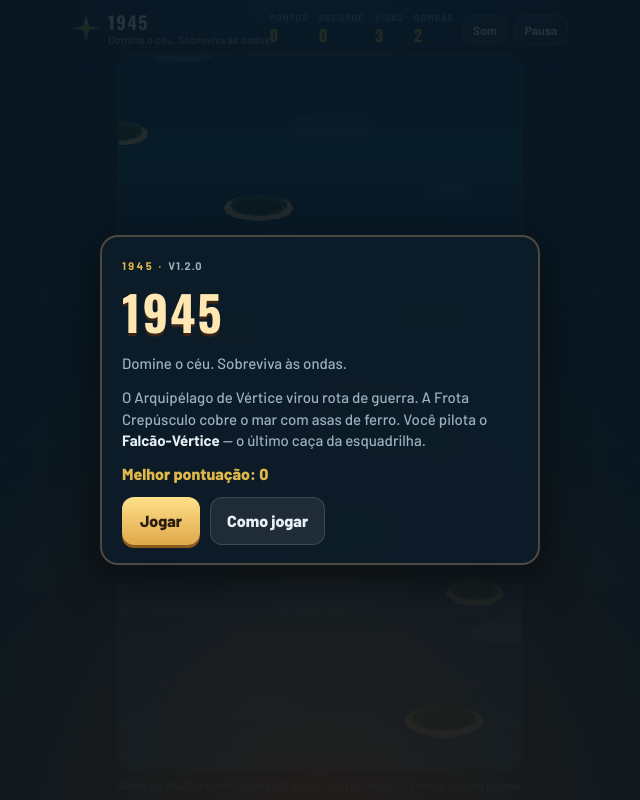
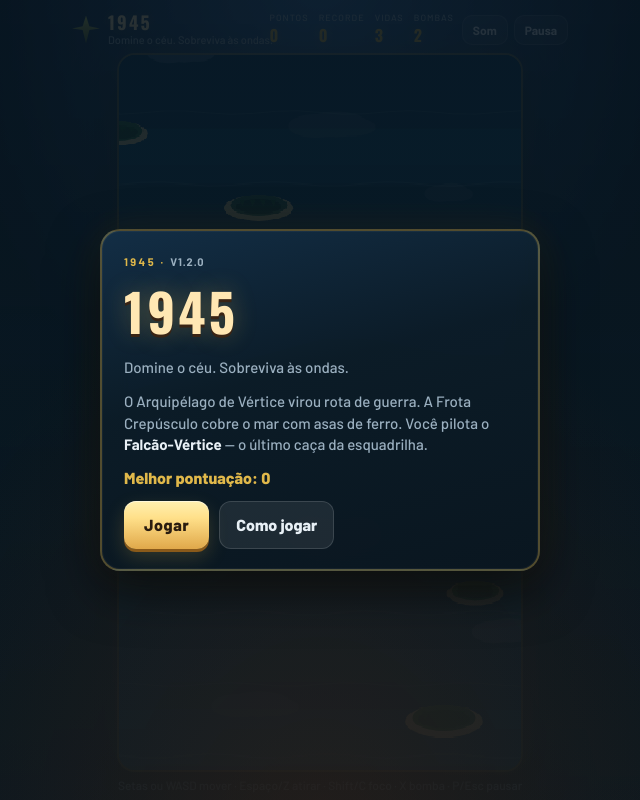
Before and after one commit to KT3746/1945, a website: page index.html in a window 1280 px wide. Shown: the whole page, without its empty margins (320-960 px from the left). Drawn offline with nearby package versions, Linux system fonts and the light colour scheme.

Commit message:
feat: UI/modal/CTA premium

```diff
--- a/css/styles.css
+++ b/css/styles.css
@@ -32,8 +32,9 @@ body {
 body {
   min-height: 100dvh;
   background:
-    radial-gradient(ellipse at 50% -10%, #1a4a6a 0%, transparent 50%),
-    linear-gradient(180deg, #07141f 0%, #0a2230 50%, #071018 100%);
+    radial-gradient(ellipse at 50% -5%, #3a70a8 0%, transparent 42%),
+    radial-gradient(ellipse at 80% 110%, #4a281033 0%, transparent 55%),
+    linear-gradient(180deg, #05101a 0%, #0a2230 45%, #060d14 100%);
 }
 
 #app {
@@ -80,10 +81,12 @@ body {
 .brand h1 {
   font-family: Oswald, Barlow, sans-serif;
   font-size: 18px;
-  letter-spacing: 0.08em;
+  letter-spacing: 0.12em;
   text-transform: uppercase;
   margin: 0;
   line-height: 1;
+  color: #ffe7b3;
+  text-shadow: 0 0 14px #e0b84a33;
 }
 
 .tag {
@@ -113,6 +116,7 @@ body {
   font-size: 16px;
   letter-spacing: 0.04em;
   color: var(--brass);
+  text-shadow: 0 0 12px #e0b84a44;
 }
 
 .toolbar {
@@ -153,7 +157,8 @@ body {
   border-radius: 16px;
   overflow: hidden;
   box-shadow:
-    0 0 0 2px #e0b84a33,
+    0 0 0 2px #e0b84a55,
+    0 0 28px #e0b84a22,
     var(--shadow);
   background: #0a3048;
 }
@@ -318,12 +323,21 @@ body {
 
 .modal {
   width: min(440px, 100%);
-  background: var(--panel);
-  border: 2px solid var(--line);
-  border-radius: 18px;
-  padding: 22px 20px 18px;
-  box-shadow: var(--shadow);
-  backdrop-filter: blur(10px);
+  background:
+    linear-gradient(165deg, #143048ee 0%, #0c1c28f2 42%, #0a1620f5 100%);
+  border: 2px solid #e0b84a55;
+  border-radius: 20px;
+  padding: 24px 22px 20px;
+  box-shadow:
+    0 0 0 1px #ffffff0a inset,
+    0 18px 50px #000000aa,
+    0 0 40px #e0b84a18;
+  backdrop-filter: blur(14px);
+  animation: modalIn 0.32s ease-out;
+}
+@keyframes modalIn {
+  from { opacity: 0; transform: translateY(10px) scale(0.98); }
+  to { opacity: 1; transform: translateY(0) scale(1); }
 }
 
 .eyebrow {
@@ -337,12 +351,14 @@ body {
 
 .modal h2 {
   font-family: Oswald, sans-serif;
-  font-size: clamp(32px, 9vw, 48px);
-  letter-spacing: 0.04em;
+  font-size: clamp(34px, 9vw, 52px);
+  letter-spacing: 0.06em;
   text-transform: uppercase;
-  margin: 4px 0 6px;
+  margin: 4px 0 8px;
   color: #ffe7b3;
-  text-shadow: 0 3px 0 #3a2414;
+  text-shadow:
+    0 3px 0 #3a2414,
+    0 0 24px #e0b84a55;
 }
 
 .tagline,
@@ -380,10 +396,18 @@ button.linkish {
 
 button.cta {
   border-radius: 12px;
-  padding: 14px 18px;
+  padding: 14px 20px;
   color: #2a1c10;
-  background: linear-gradient(#ffe08a, #e0a84a);
-  box-shadow: 0 3px 0 #8a5a1a;
+  background: linear-gradient(180deg, #fff0b0 0%, #ffe08a 35%, #e0a84a 100%);
+  box-shadow:
+    0 3px 0 #8a5a1a,
+    0 8px 20px #e0b84a33,
+    0 1px 0 #fff8  inset;
+  letter-spacing: 0.04em;
+  transition: filter 0.15s ease, transform 0.1s ease;
+}
+button.cta:hover {
+  filter: brightness(1.06);
 }
 
 button.cta:active {
```
